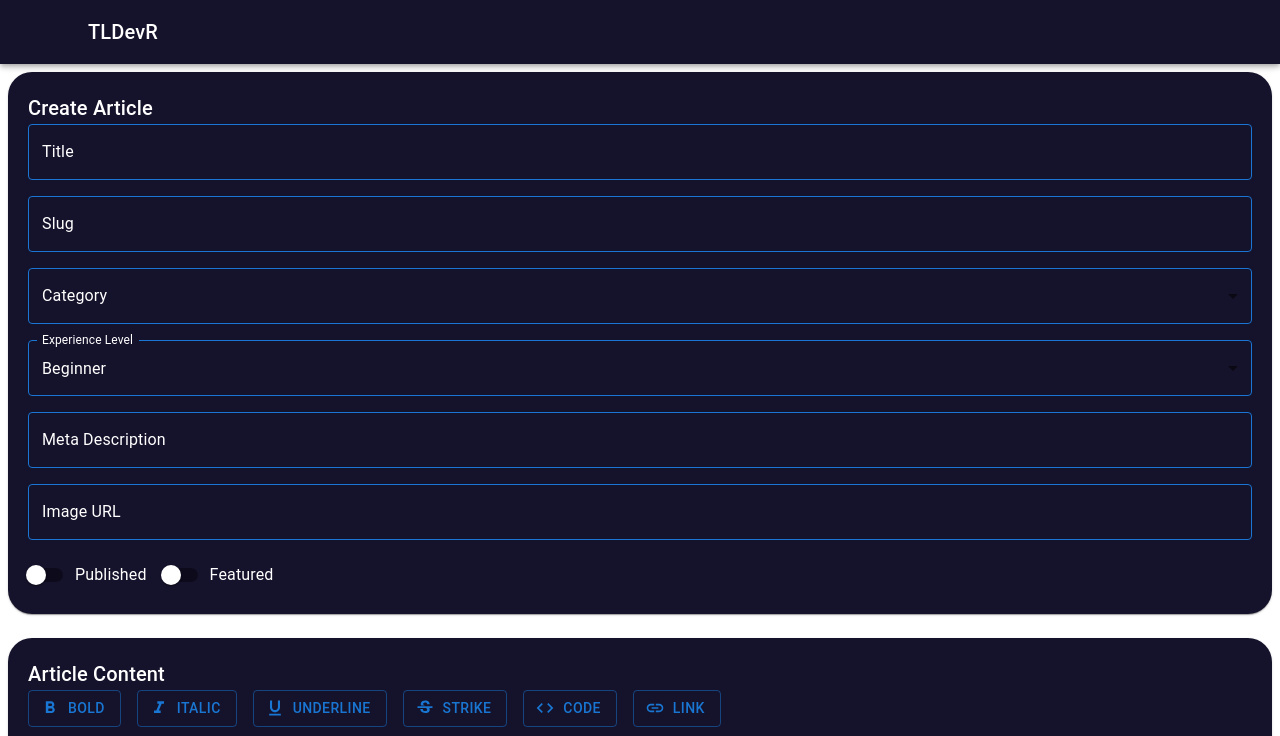
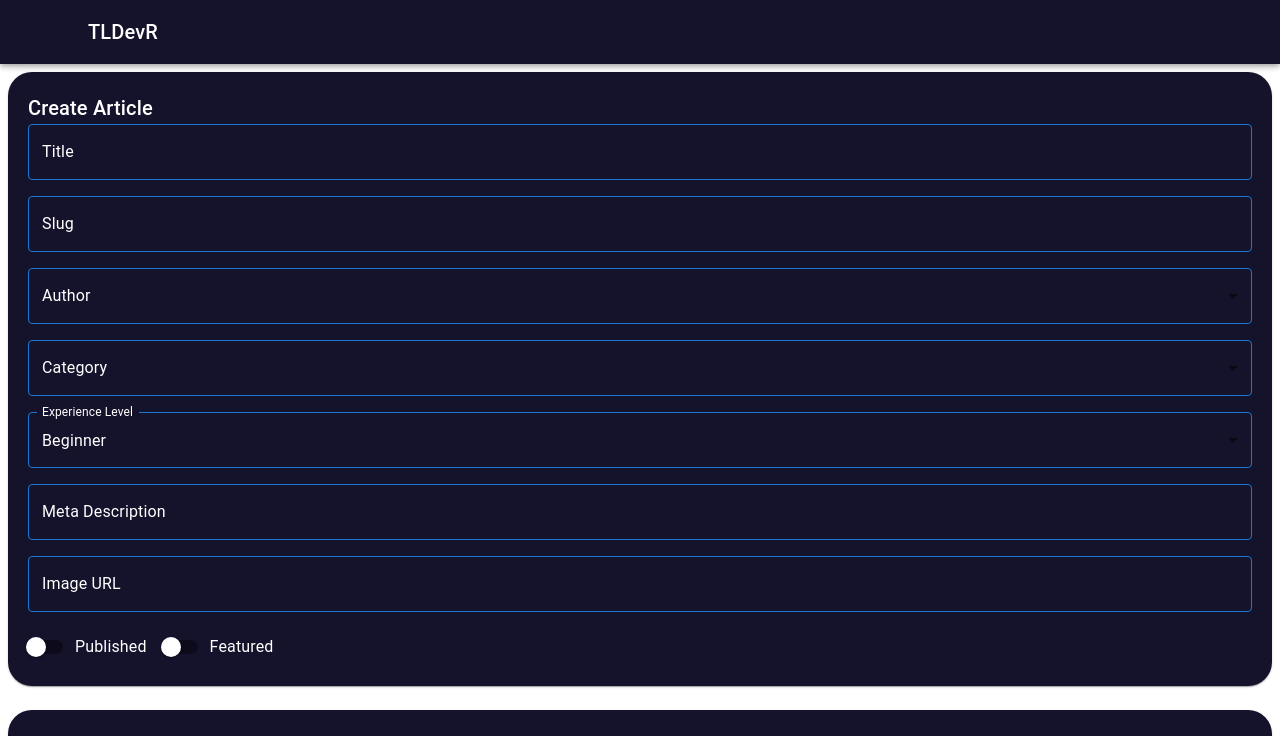
Before and after one commit to TruLie13/TLDevR, a Next.js app: page /blog/create in a window 1280 px wide. Shown: the top 736 px of the page. Built offline with nearby package versions, Linux system fonts and the light colour scheme.

Commit message:
text field takes string input

```diff
--- a/src/app/blog/create/page.js
+++ b/src/app/blog/create/page.js
@@ -9,6 +9,7 @@ export default function CreateArticle() {
   // State for each form field
   const [title, setTitle] = useState("");
   const [slug, setSlug] = useState("");
+  const [author, setAuthor] = useState("");
   const [category, setCategory] = useState("");
   const [tags, setTags] = useState([]);
   const [metaDescription, setMetaDescription] = useState("");
@@ -40,6 +41,13 @@ export default function CreateArticle() {
   const fields = [
     { label: "Title", value: title, onChange: setTitle, type: "text" },
     { label: "Slug", value: slug, onChange: setSlug, type: "text" },
+    {
+      label: "Author",
+      value: author,
+      onChange: setAuthor,
+      type: "dropdown",
+      options: [{ label: "Zayan", value: "Zayan" }],
+    },
     {
       label: "Category",
       value: category,
--- a/src/components/TipTap/InputField.js
+++ b/src/components/TipTap/InputField.js
@@ -7,7 +7,6 @@ import {
   MenuItem,
 } from "@mui/material";
 
-// Reusable InputField component
 const InputField = ({
   label,
   value,
@@ -24,14 +23,14 @@ const InputField = ({
         variant="outlined"
         fullWidth
         value={value}
-        onChange={onChange}
+        onChange={(e) => onChange(e.target.value)} // Fixed: Extract value from event
         disabled={disabled}
         sx={{
           mb: 2,
           input: { color: "white" },
           label: { color: "white" },
           fieldset: { borderColor: "#1976d2" },
-          "&:hover fieldset": { borderColor: "#1976d2 !important" }, // Prevents color change on hover
+          "&:hover fieldset": { borderColor: "#1976d2 !important" },
         }}
         {...rest}
       />
@@ -44,11 +43,11 @@ const InputField = ({
         <InputLabel sx={{ color: "white" }}>{label}</InputLabel>
         <Select
           value={value}
-          onChange={(e) => onChange(e.target.value)} // Directly passing the selected value
+          onChange={(e) => onChange(e.target.value)}
           label={label}
           sx={{
-            color: "white", // Ensure the selected text is white
-            ".MuiSelect-select": { color: "white" }, // Selected text
+            color: "white",
+            ".MuiSelect-select": { color: "white" },
             "&.MuiOutlinedInput-root": {
               fieldset: { borderColor: "#1976d2" },
             },
@@ -62,8 +61,8 @@ const InputField = ({
           MenuProps={{
             PaperProps: {
               sx: {
-                backgroundColor: "rgb(21, 18, 43)", // Matches card background
-                color: "white", // Text inside dropdown menu
+                backgroundColor: "rgb(21, 18, 43)",
+                color: "white",
               },
             },
           }}
```
